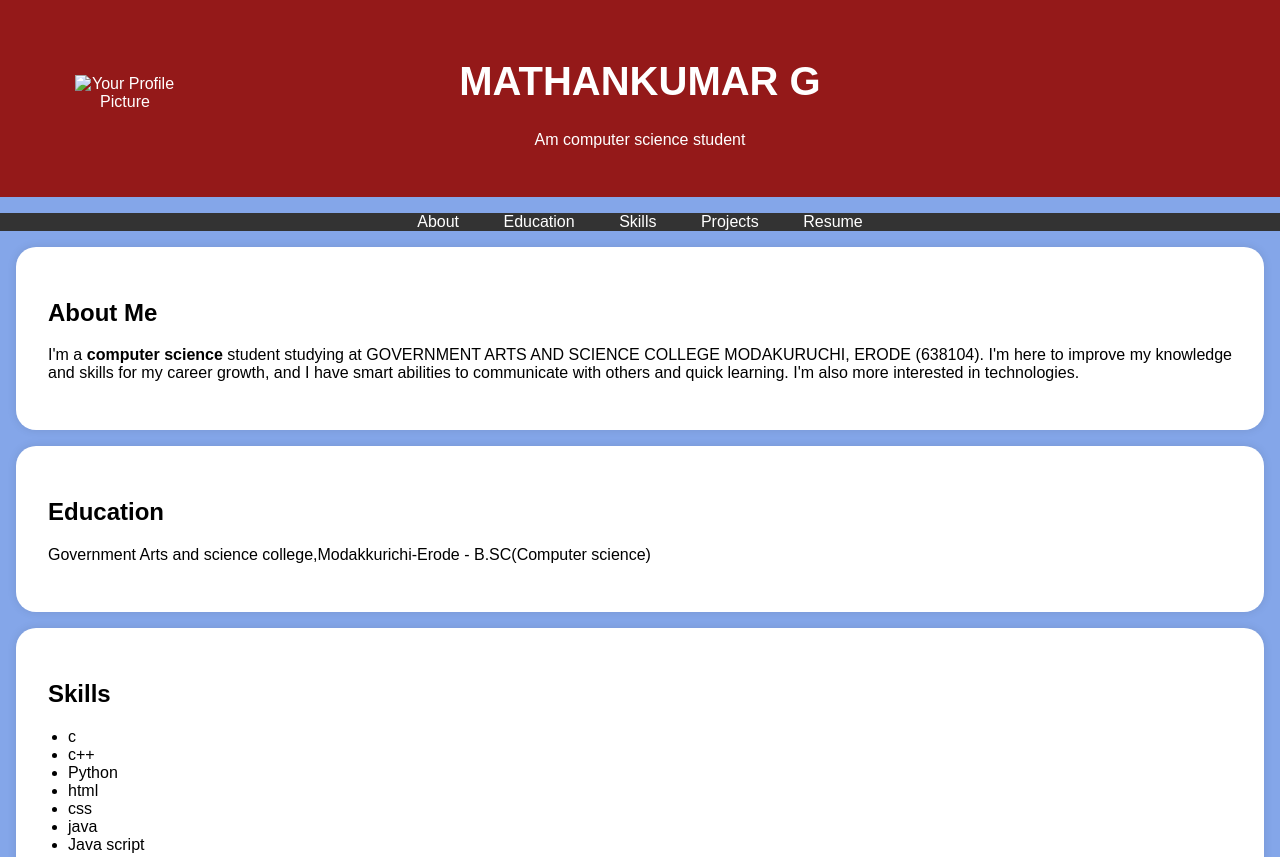
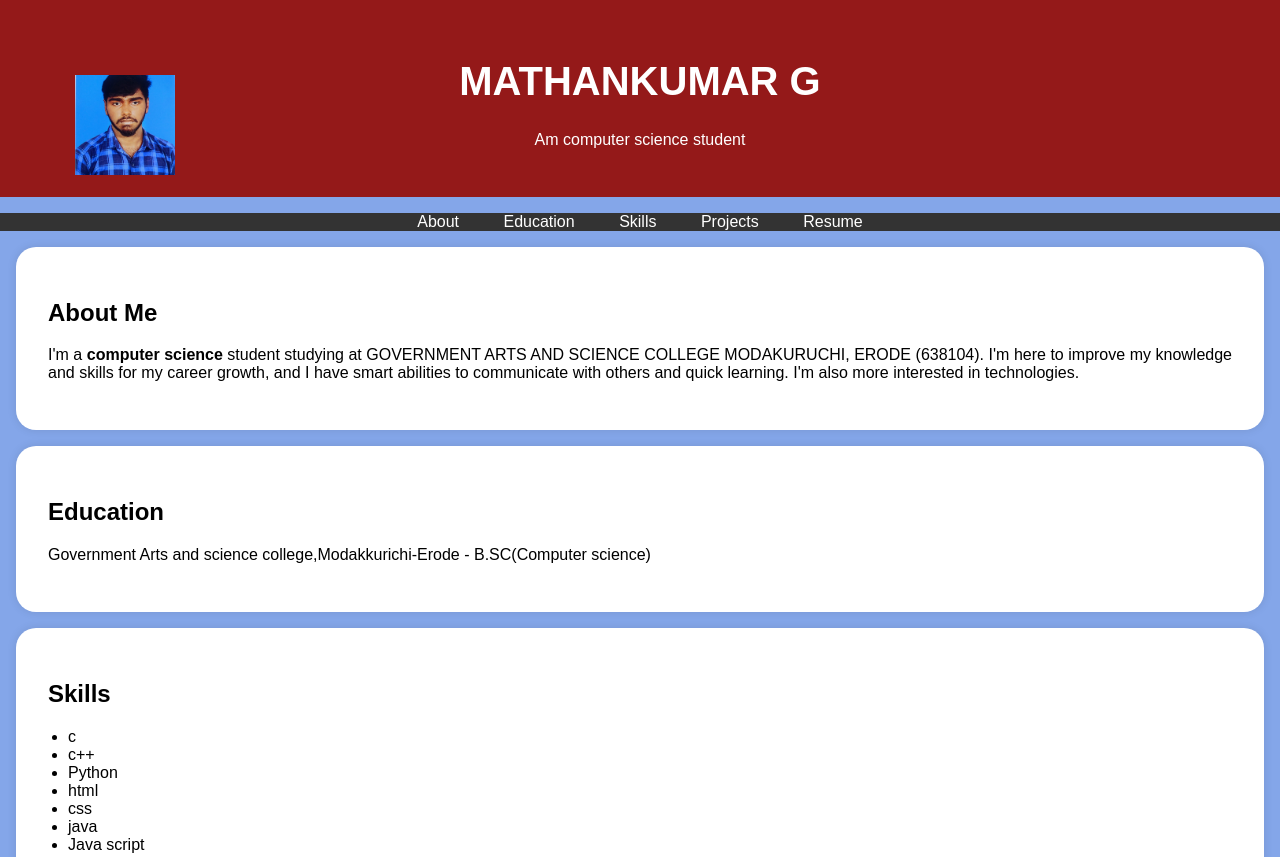
Before and after one commit to Mathankumar942006/digital--portfolio, a plain HTML site: page index.html in a window 1280 px wide. Shown: the top 857 px of the page. Drawn offline with Linux system fonts and the light colour scheme.

Commit message:
Update index.html

```diff
--- a/index.html
+++ b/index.html
@@ -95,7 +95,7 @@
     <header>
         <div class="header-content">
             <!-- Add your profile picture here -->
-            <img src=""alt="Your Profile Picture" class="profile-picture">
+            <img src="IMG-20250317-WA0003.jpg"alt="Your Profile Picture" class="profile-picture">
             <h1>MATHANKUMAR G</h1>
             <p>Am computer science student</p>
         </div>
```
